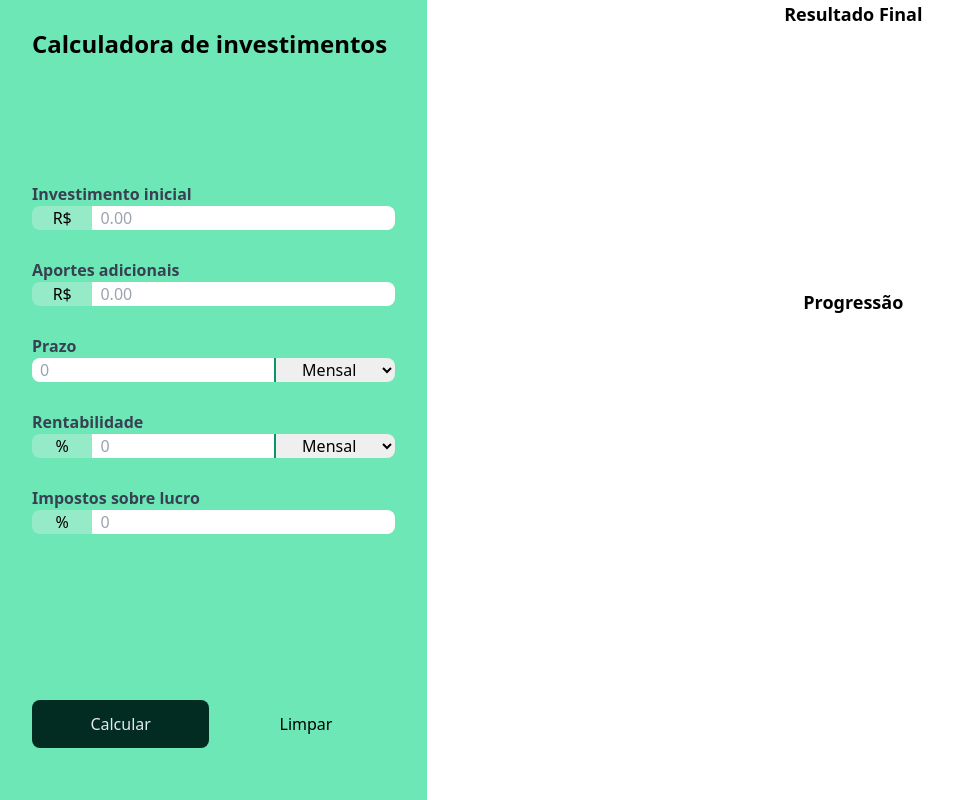
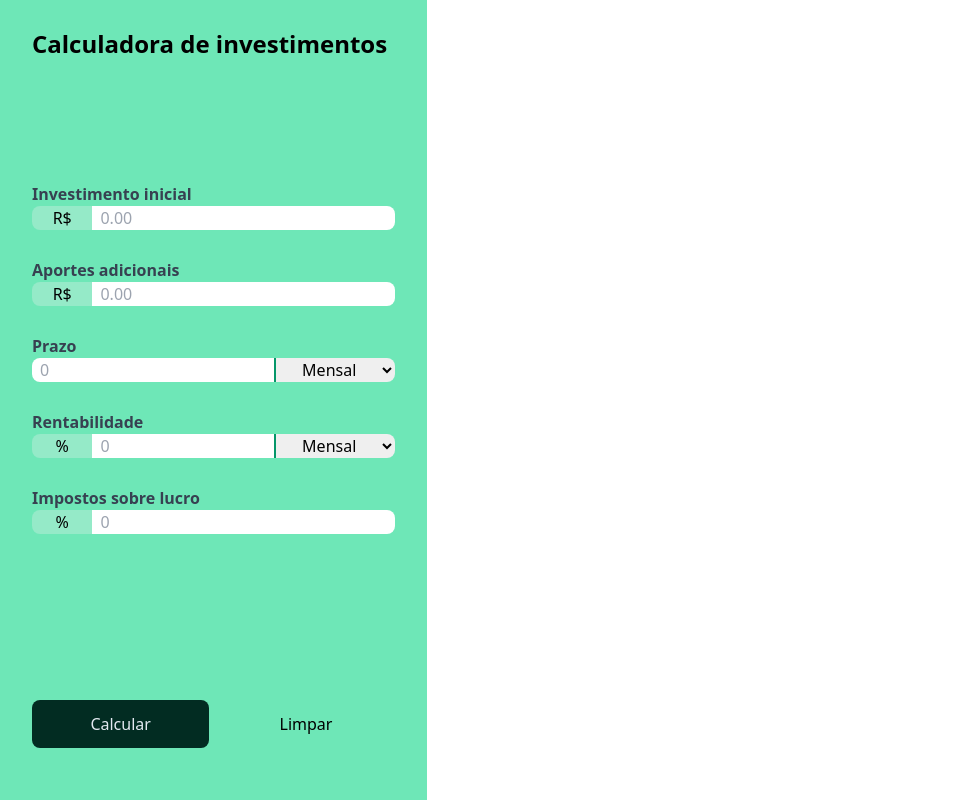
Before and after one commit to Twistywasabi/projetoCalculadoraInvestimentos, a website built with Vite: page index.html in a window 1280 px wide. Shown: the whole page, without its empty margins (0-953 px from the left). Built offline with nearby package versions, Linux system fonts and the light colour scheme.

Commit message:
processos relacionado a gráficos foram comentados

```diff
--- a/index.html
+++ b/index.html
@@ -142,7 +142,7 @@
       </div>
     </aside>
     <main class="row-span-2 col-span-2">
-      <section id="charts-container" class="h-full">
+      <!-- <section id="charts-container" class="h-full">
         <div class="h-[36%] flex flex-col items-center pb-10">
           <p class="font-bold text-lg">Resultado Final</p>
           <canvas id="final-money-distribution"></canvas>
@@ -151,7 +151,7 @@
           <p class="font-bold text-lg">Progressão</p>
           <canvas id="progression"></canvas>
         </div>
-      </section>
+      </section> -->
     </main>
     <script type="module" src="main.js"></script>
   </body>
--- a/main.js
+++ b/main.js
@@ -174,6 +174,6 @@ for (const formElement of form) {
   }
 }
 
-form.addEventListener("submit", renderProgression);
-//calculateButton.addEventListener("click", renderProgression);
+//form.addEventListener("submit", renderProgression);
+//calculateButton.addEventListener("click", renderProgression); (IGNORAR)
 clearFormButton.addEventListener("click", clearForm);
```
